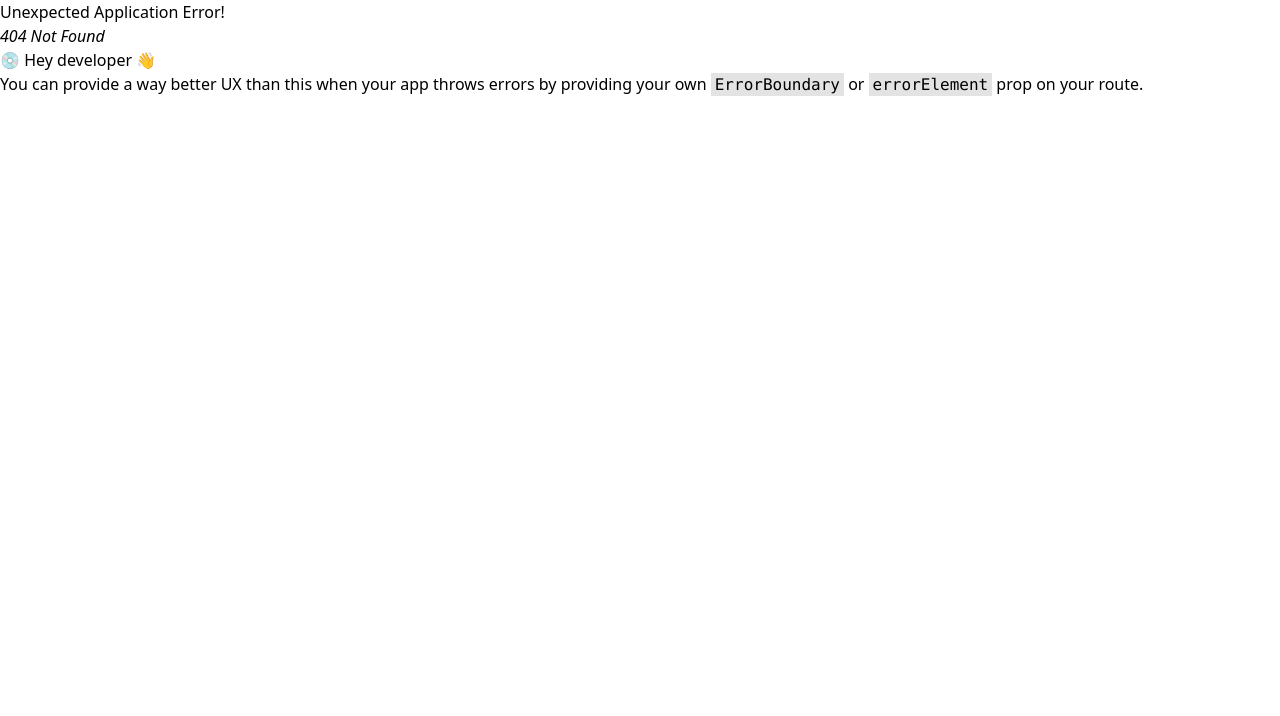
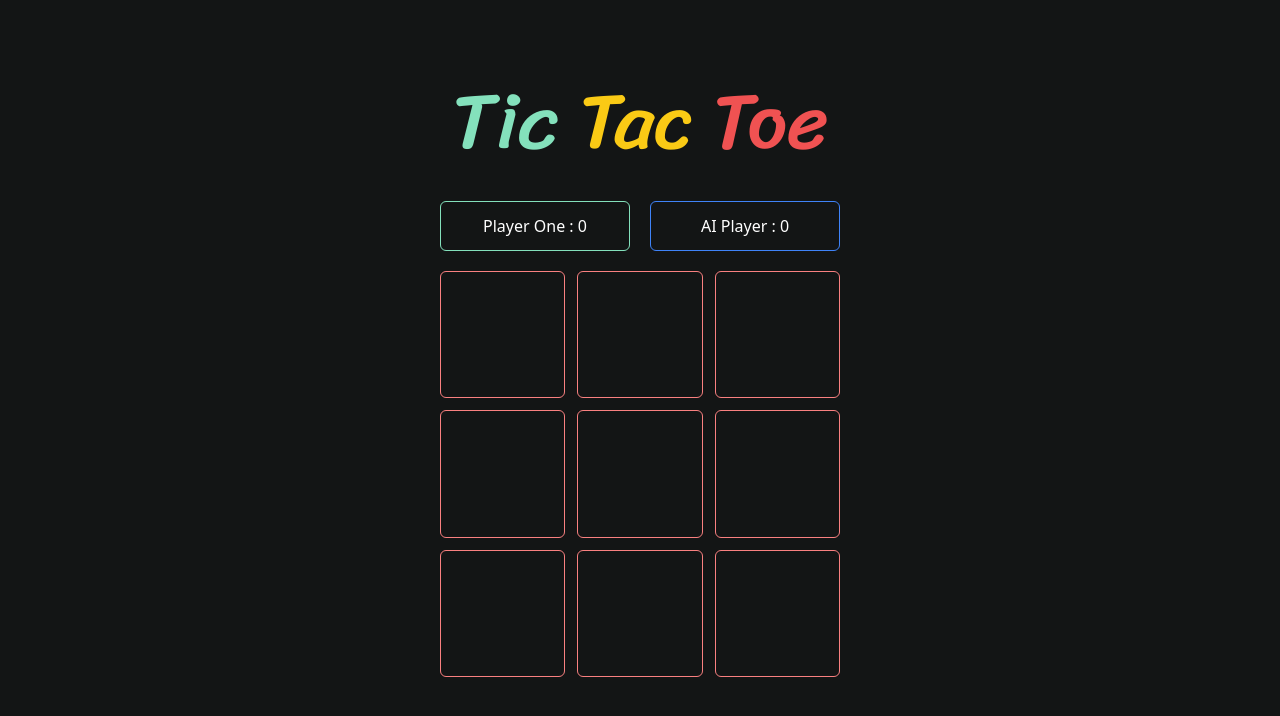
Before and after one commit to DevWaiYanLinn/next-tic-tac-toe-react, a React (Vite) app: page /ai-mode in a window 1280 px wide. Before the commit this address had no page. Shown: the top 716 px of the page. Built offline with nearby package versions, Linux system fonts and the light colour scheme.

Commit message:
add-ai-mode

```diff
--- a/package.json
+++ b/package.json
@@ -14,6 +14,7 @@
     "nanoid": "^5.0.7",
     "react": "^18.3.1",
     "react-dom": "^18.3.1",
+    "react-hot-toast": "^2.4.1",
     "react-router": "^6.26.2",
     "react-router-dom": "^6.26.2",
     "socket.io-client": "^4.8.0"
--- a/src/App.tsx
+++ b/src/App.tsx
@@ -69,14 +69,19 @@ const App = () => {
                             }}
                             className="rounded-md border border-yellow-300 px-10 py-3 text-white"
                         >
-                            Join Game
+                            Join Online
                         </button>
                     </div>
-                    <div className="flex justify-center">
+                    <div className="flex gap-5 justify-center">
                         <button onClick={()=>{
                             navigate('/offline-mode')
-                        }} className="rounded-md border-red-400 border px-10 py-3 text-white">
+                        }} className="rounded-md border-red-400 border px-10 py-2 text-md text-white">
                             Offline
+                        </button>
+                        <button onClick={()=>{
+                            navigate('/ai-mode')
+                        }} className="rounded-md border-blue-400 border px-10 py-2 text-md text-white">
+                            AI Player
                         </button>
                     </div>
                 </div>
--- a/src/components/common/BoardSquare.tsx
+++ b/src/components/common/BoardSquare.tsx
@@ -1,11 +1,12 @@
 const BoardSquare: React.FC<{
     children?: React.ReactNode;
     onClick?: () => void;
-}> = ({ children, onClick = () => {} }) => {
+    alert?:  boolean;
+}> = ({ children, onClick = () => {} , alert = false}) => {
     return (
         <div
             onClick={onClick}
-            className="relative rounded-md border-red-400 border pt-[100%]"
+            className={`relative rounded-md ${alert ? 'border-white' : 'border-red-400'} border pt-[100%]`}
         >
             <div className="absolute top-0 left-0 right-0 bottom-0 flex justify-center items-center">
                 {children}
--- a/src/main.tsx
+++ b/src/main.tsx
@@ -5,6 +5,7 @@ import "./index.css";
 import { createBrowserRouter, RouterProvider } from "react-router-dom";
 import GameRoom from "./routes/GameRoom.tsx";
 import OfflineMode from "./routes/OfflineMode.tsx";
+import AIMode from "./routes/AIMode.tsx";
 
 const router = createBrowserRouter([
     {
@@ -18,6 +19,10 @@ const router = createBrowserRouter([
     {
         path: '/offline-mode',
         element : <OfflineMode/>
+    },
+    {
+        path : '/ai-mode',
+        element : <AIMode/>
     }
 ]);
 
--- /dev/null
+++ b/src/routes/AIMode.tsx
@@ -0,0 +1,261 @@
+import { useState } from "react";
+import BoardSquare from "../components/common/BoardSquare";
+import GameTitle from "../components/common/GameTitle";
+import StartIcon from "../components/icon/StartIcon";
+import XIcon from "../components/icon/XIcon";
+import toast, { Toaster } from "react-hot-toast";
+
+const winPatterns = [
+    [
+        [0, 1, 2],
+        [0, 3, 6],
+        [0, 4, 8],
+    ],
+    [
+        [0, 1, 2],
+        [1, 4, 7],
+    ],
+    [
+        [0, 1, 2],
+        [2, 5, 8],
+        [2, 4, 6],
+    ],
+    [
+        [3, 4, 5],
+        [0, 3, 6],
+    ],
+    [
+        [3, 4, 5],
+        [1, 4, 7],
+        [0, 4, 8],
+        [2, 4, 6],
+    ],
+    [
+        [3, 4, 5],
+        [2, 5, 8],
+    ],
+    [
+        [6, 7, 8],
+        [0, 3, 6],
+        [0, 4, 8],
+    ],
+    [
+        [6, 7, 8],
+        [1, 4, 7],
+    ],
+    [
+        [6, 7, 8],
+        [2, 5, 8],
+        [0, 4, 8],
+    ],
+];
+
+const Icon = ({ value }: { value: number | null }) => {
+    switch (value) {
+        case 0:
+            return <StartIcon />;
+        case 1:
+            return <XIcon />;
+        default:
+            return null;
+    }
+};
+
+const AIMode = () => {
+    const [board, setBoard] = useState({
+        squares: Array(9).fill(null),
+        player: 0,
+        score: { player: 0, ai: 0 },
+        record: { player: [], ai: [] } as any,
+        removeIndex: false as any,
+        win: false,
+    });
+
+    const handleClick = (index: number) => {
+        const newBoard = { ...board };
+        newBoard.squares[index] = newBoard.player;
+        newBoard.record.player.push(index);
+
+        if (typeof newBoard.removeIndex === "number") {
+            newBoard.squares[newBoard.removeIndex] = null;
+            newBoard.removeIndex = false;
+        }
+
+        const isWin = win(newBoard.squares as any, newBoard.player, index);
+
+        if (!isWin) {
+            const aiChoice = minMax([...newBoard.squares], 1, null).index;
+            newBoard.squares[aiChoice] = 1;
+            newBoard.record.ai.push(aiChoice);
+
+            if (newBoard.record.ai.length === 4) {
+                const index = newBoard.record.ai.splice(0, 1)[0];
+                newBoard.squares[index] = null;
+            }
+
+            if (newBoard.record.ai.length === 3) {
+                const index = newBoard.record.player.splice(0, 1)[0];
+                newBoard.removeIndex = index;
+            }
+
+            const isWin = win(newBoard.squares as any, 1, aiChoice);
+
+            if (isWin) {
+                newBoard.win = true;
+                newBoard.score.ai = newBoard.score.ai + 1;
+                toast("AI WIN!");
+            }
+        } else {
+            newBoard.score.player = newBoard.score.player + 1;
+            newBoard.win = true;
+            toast("You WIN!");
+        }
+
+        setBoard(newBoard);
+    };
+
+    const minMax = (squares: any, player: any, index: any) => {
+        const emptySquares = squares
+            .map((s: any, index: number) => (s === null ? index : null))
+            .filter((s: any) => s !== null);
+
+        if (index) {
+            if (win(squares, 0, index)) {
+                return { score: -10 };
+            } else if (win(squares, 1, index)) {
+                return { score: 10 };
+            } else if (!emptySquares.length) {
+                return { score: 0 };
+            }
+        } else if (!emptySquares.length) {
+            return { score: 0 };
+        }
+        let moves: any = [];
+
+        for (let i = 0; i < emptySquares.length; i++) {
+            const move: any = {};
+            move.index = emptySquares[i];
+            squares[emptySquares[i]] = player;
+
+            const result = minMax(
+                squares,
+                player === 0 ? 1 : 0,
+                emptySquares[i]
+            );
+
+            move.score = result.score;
+
+            squares[emptySquares[i]] = null;
+            moves.push(move);
+        }
+        var bestMove;
+
+        if (player === 1) {
+            let bestScore = -10000;
+            for (var i = 0; i < moves.length; i++) {
+                if (moves[i].score > bestScore) {
+                    bestScore = moves[i].score;
+                    bestMove = i;
+                }
+            }
+        } else {
+            let bestScore = 10000;
+            for (var i = 0; i < moves.length; i++) {
+                if (moves[i].score < bestScore) {
+                    bestScore = moves[i].score;
+                    bestMove = i;
+                }
+            }
+        }
+
+        return moves[bestMove as number];
+    };
+
+    const win = (squares: [number, null], player: number, index: number) => {
+        return winPatterns[index].some((a: Array<any>) =>
+            a.every((b: number) => squares[b] === player)
+        );
+    };
+
+    const handleRestart = () => {
+        setBoard((prev: any) => ({
+            ...prev,
+            squares: Array(9).fill(null),
+            win: false,
+            record: { player: [], ai: [] } as any,
+            removeIndex: false as any,
+        }));
+    };
+
+    return (
+        <>
+            <Toaster
+                toastOptions={{
+                    className: "bg-green-400",
+                    duration:2000,
+                    style:{
+                        backgroundColor:'rgb(49 196 141 / var(--tw-bg-opacity))',
+                        color:'white'
+                    },
+                    icon:"🎉"
+                }}
+            />
+            <div className="min-h-screen  bg-[#131515] flex justify-center items-center">
+                <div className="min-w-[300px] max-w-[400px] w-full space-y-5">
+                    <GameTitle />
+                    <div className="flex gap-5  justify-center items-center">
+                        <div className="text-center flex-1 text-white rounded-md py-3 border border-green-300">
+                            Player One : {board.score.player}
+                        </div>
+                        <div className="text-center flex-1 text-white rounded-md py-3 border border-blue-500">
+                            AI Player : {board.score.ai}
+                        </div>
+                    </div>
+                    <div
+                        style={{ pointerEvents: board.win ? "none" : "auto" }}
+                        className=" grid grid-cols-3 gap-3"
+                    >
+                        {board.squares.map((item: number | null, index) => {
+                            return (
+                                <BoardSquare
+                                    key={index}
+                                    alert={board.removeIndex === index}
+                                    onClick={() => {
+                                        handleClick(index);
+                                    }}
+                                >
+                                    <Icon value={item} />
+                                </BoardSquare>
+                            );
+                        })}
+                    </div>
+                    <div
+                        style={{visibility:board.win ? 'visible' : 'hidden'}}
+                        className=" flex justify-center"
+                        onClick={handleRestart}
+                    >
+                        <button className="border-red-500 flex justify-center items-center gap-3 border rounded-md text-white px-8 py-2">
+                            <span>Restart</span>
+                            <svg
+                                xmlns="http://www.w3.org/2000/svg"
+                                fill="none"
+                                viewBox="0 0 24 24"
+                                strokeWidth={1.5}
+                                stroke="currentColor"
+                                className="size-5 text-white"
+                            >
+                                <path
+                                    strokeLinecap="round"
+                                    strokeLinejoin="round"
+                                    d="M16.023 9.348h4.992v-.001M2.985 19.644v-4.992m0 0h4.992m-4.993 0 3.181 3.183a8.25 8.25 0 0 0 13.803-3.7M4.031 9.865a8.25 8.25 0 0 1 13.803-3.7l3.181 3.182m0-4.991v4.99"
+                                />
+                            </svg>
+                        </button>
+                    </div>
+                </div>
+            </div>
+        </>
+    );
+};
+
+export default AIMode;
```
Also changed, not shown: 1 other file (tests, documents, lock files or other folders).
